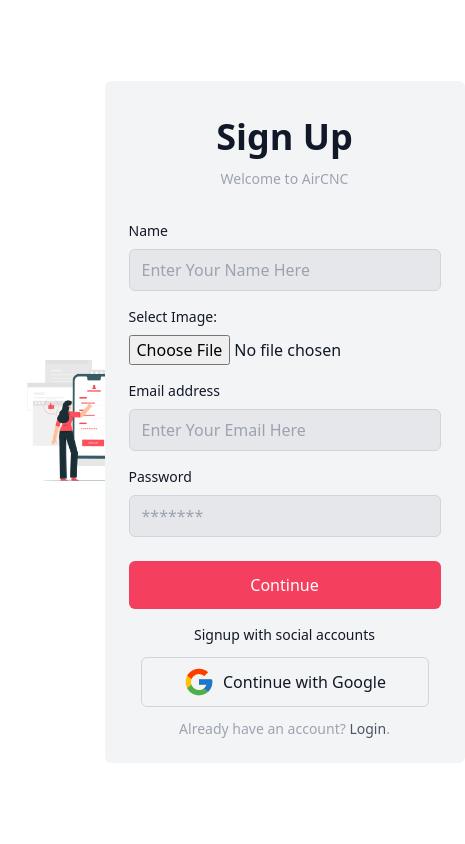
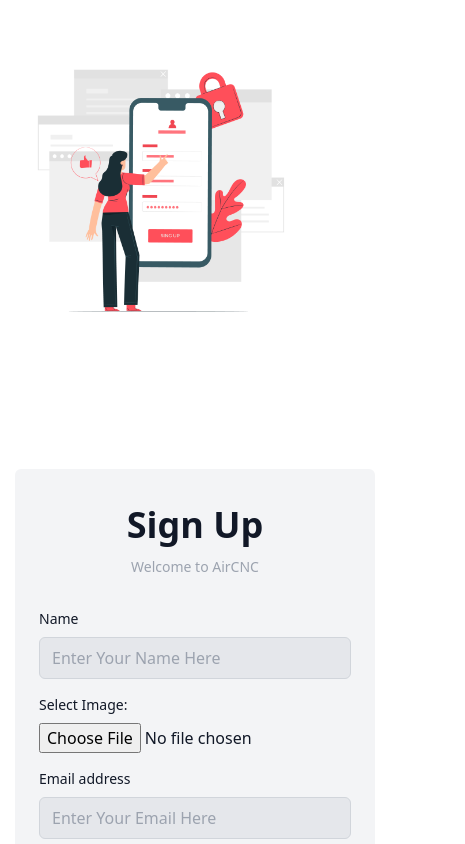
Before and after one commit to shariful10/Outdoor-Adventure, a React (Vite) app: page /signup in a window 390 px wide. Shown: the top 844 px of the page, 465 px wide, since content can reach past the window. Built offline with nearby package versions, Linux system fonts and the light colour scheme; no server answers.

Commit message:
Login & Signup Page Responsive Issue Fix

```diff
--- a/src/Pages/Login/Login.jsx
+++ b/src/Pages/Login/Login.jsx
@@ -48,7 +48,7 @@
 
 	return (
 		<Container>
-			<div className="grid grid-cols-2 justify-center items-center">
+			<div className="grid md:grid-cols-2 justify-center items-center mt-[50px]">
 				<img className="w-[80%]" src={img} alt="" />
 				<div className="flex justify-center items-center min-h-screen">
 					<div className="flex flex-col max-w-md p-6 rounded-md sm:p-10 bg-gray-100 text-gray-900">
--- a/src/Pages/SignUp/SignUp.jsx
+++ b/src/Pages/SignUp/SignUp.jsx
@@ -64,9 +64,9 @@
 
 	return (
 		<Container>
-			<div className="grid grid-cols-2 justify-center items-center">
+			<div className="grid md:grid-cols-2 justify-center items-center mt-[50px]">
             <img className="w-[80%]" src={img} alt="" />
-				<div className="flex justify-center items-center min-h-screen">
+				<div className="flex justify-center items-center min-h-screen mt-[50px] md:mt-0">
 					<div className="flex flex-col max-w-md p-6 rounded-md sm:p-10 bg-gray-100 text-gray-900">
 						<div className="mb-8 text-center">
 							<h1 className="my-3 text-4xl font-bold">Sign Up</h1>
```
